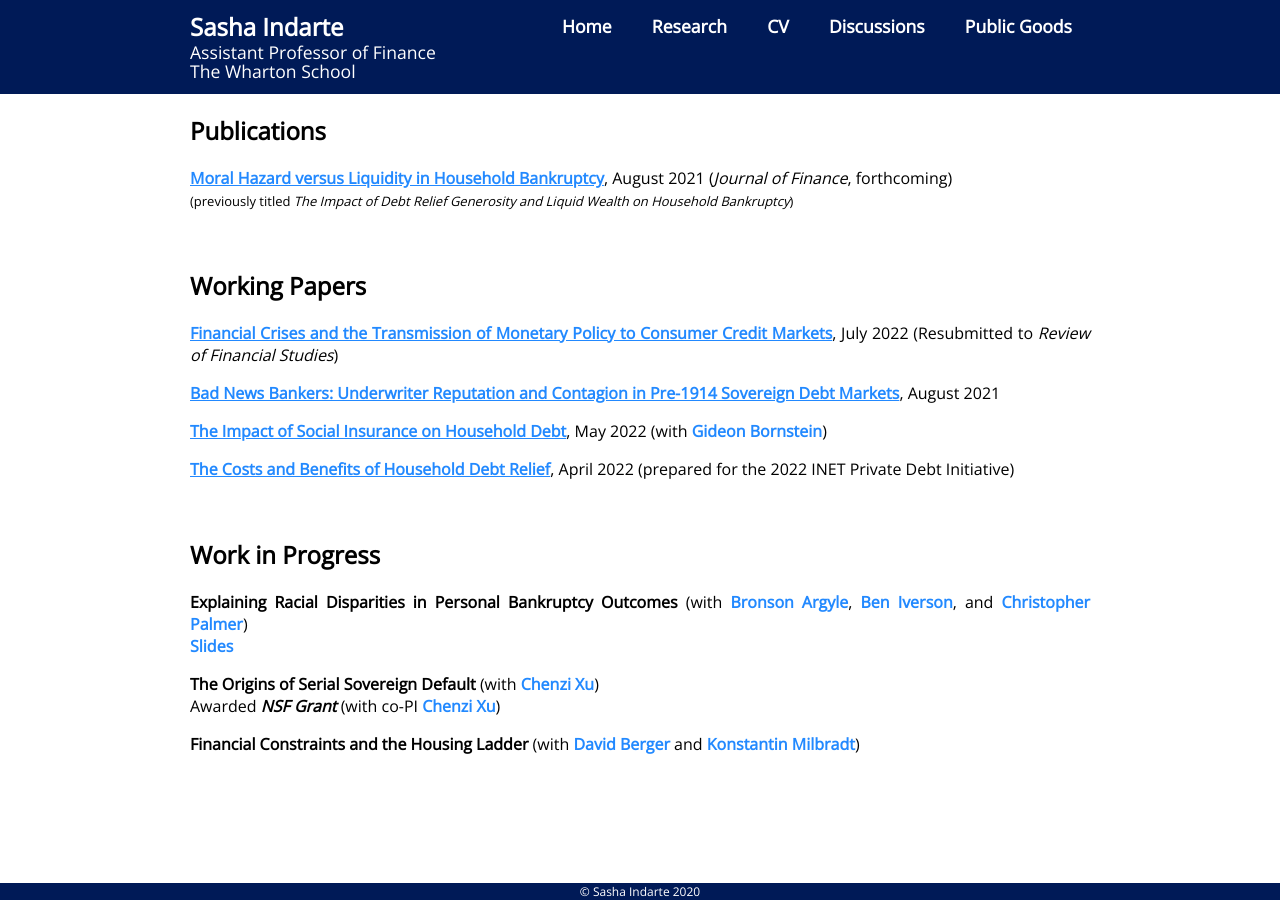
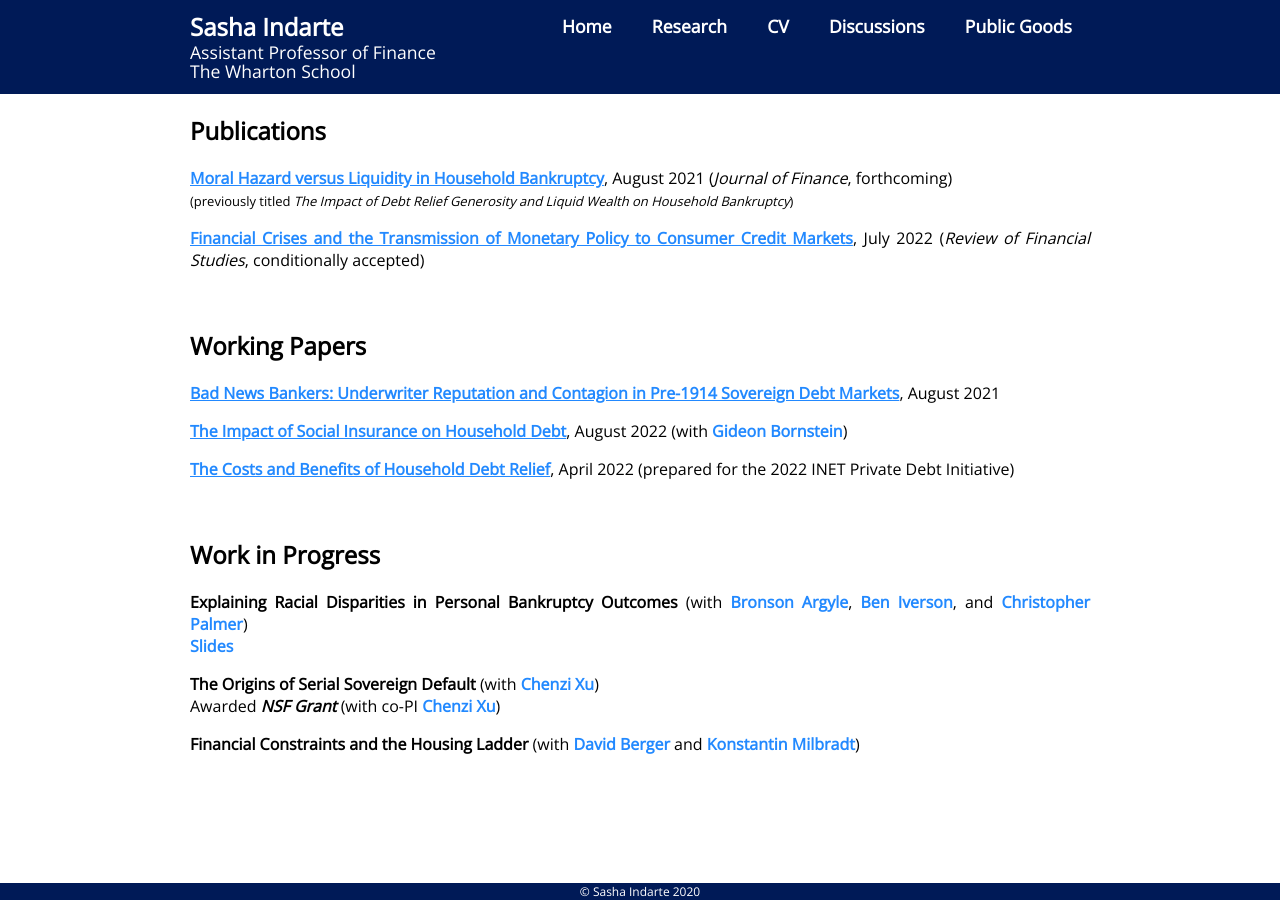
Before and after one commit to sashaindarte/sashaindarte.github.io, a Jekyll site: the page built from research/index.html, in a window 1280 px wide. Built offline with Jekyll 4.4.1, drawn with Linux system fonts in a browser that asks for light colours.

Commit message:
updated CU status

```diff
--- a/research/index.html
+++ b/research/index.html
@@ -14,19 +14,19 @@ title: Sasha Indarte - Research
 			<font size="-1">(previously titled <i>The Impact of Debt Relief Generosity and Liquid Wealth on Household Bankruptcy</i>)</font>
 		</p>
 
+		<p align="justify"> <a href = "/research/si_crises_monetary_policy.pdf">
+			<u><b>Financial Crises and the Transmission of Monetary Policy to Consumer Credit Markets</b></u></a>, July 2022 (<i>Review of Financial Studies</i>, conditionally accepted)
+		</p>
+
 		<br>
 		<h2>Working Papers</h2>
-
-		<p align="justify"> <a href = "/research/si_crises_monetary_policy.pdf">
-			<u><b>Financial Crises and the Transmission of Monetary Policy to Consumer Credit Markets</b></u></a>, July 2022 (Resubmitted to <i>Review of Financial Studies</i>)
-		</p>
 
 		<p align="justify"> <a href = "/research/bad_news_bankers_SI.pdf">
 			<u><b>Bad News Bankers: Underwriter Reputation and Contagion in Pre-1914 Sovereign Debt Markets</b></u></a>, August 2021
 		</p>
 
 		<p align="justify"> <a href = "/research/BI_social_ins_debt.pdf">
-			<u><b>The Impact of Social Insurance on Household Debt</b></u></a>, May 2022 (with <a href="http://www.gideon-bornstein.com/home">Gideon Bornstein</a>)
+			<u><b>The Impact of Social Insurance on Household Debt</b></u></a>, August 2022 (with <a href="http://www.gideon-bornstein.com/home">Gideon Bornstein</a>)
 		</p>
 
 		<p align="justify"> <a href = "/research/si_INET_debt_relief.pdf">
```
